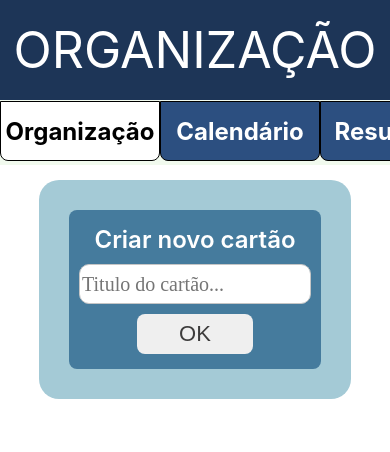
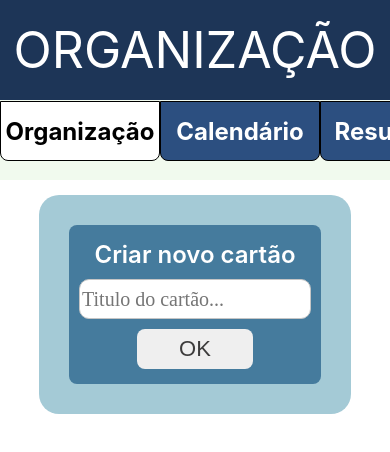
Before and after one commit to WillianHoracio/Lab-Planner, a React (Create React App) app: page / in a window 390 px wide. Shown: the top 452 px of the page. Built offline with nearby package versions, Linux system fonts and the light colour scheme; a web font is replaced by a local one.

Commit message:
Correção altura menu

```diff
--- a/src/App.css
+++ b/src/App.css
@@ -81,7 +81,7 @@
       "menu"
       "content";
     grid-template-columns: 100%;
-    grid-template-rows: 100px 80px auto;
+    grid-template-rows: 100px 95px auto;
   }
 
   .menu {
```
